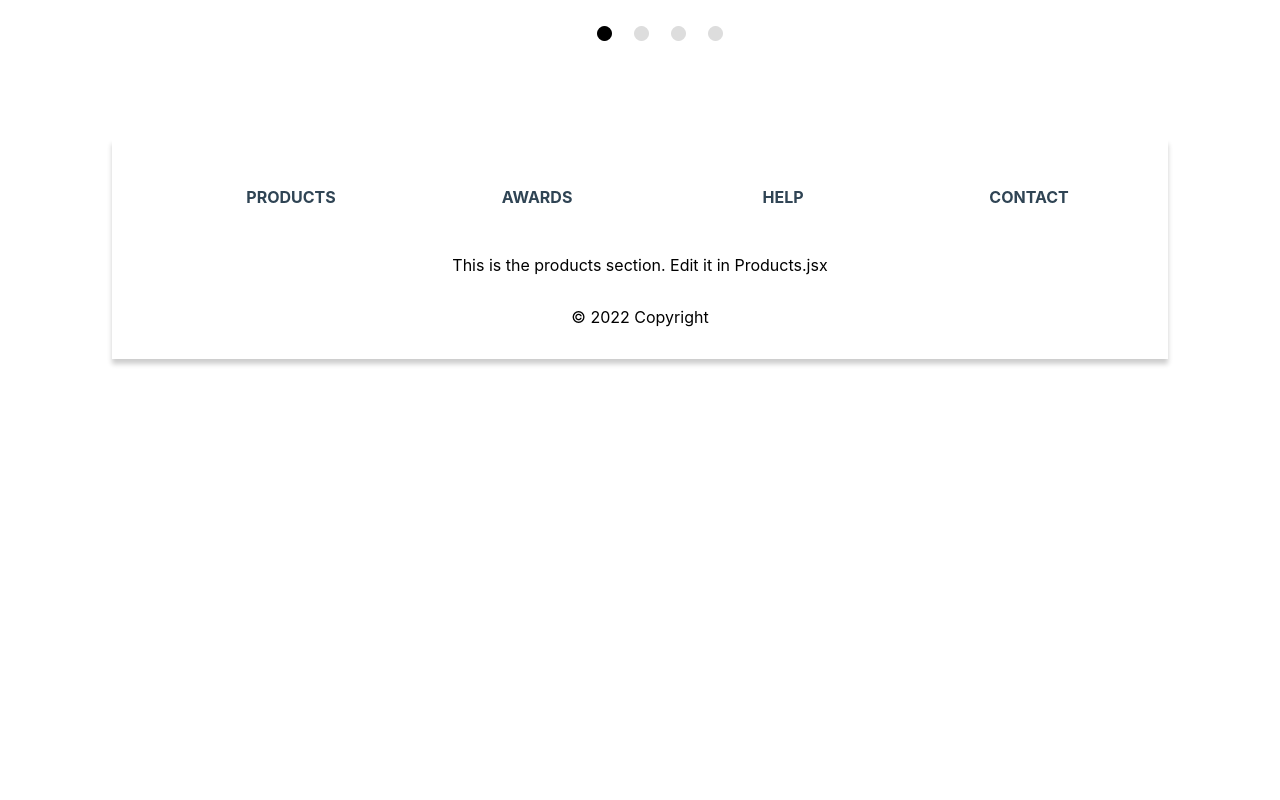
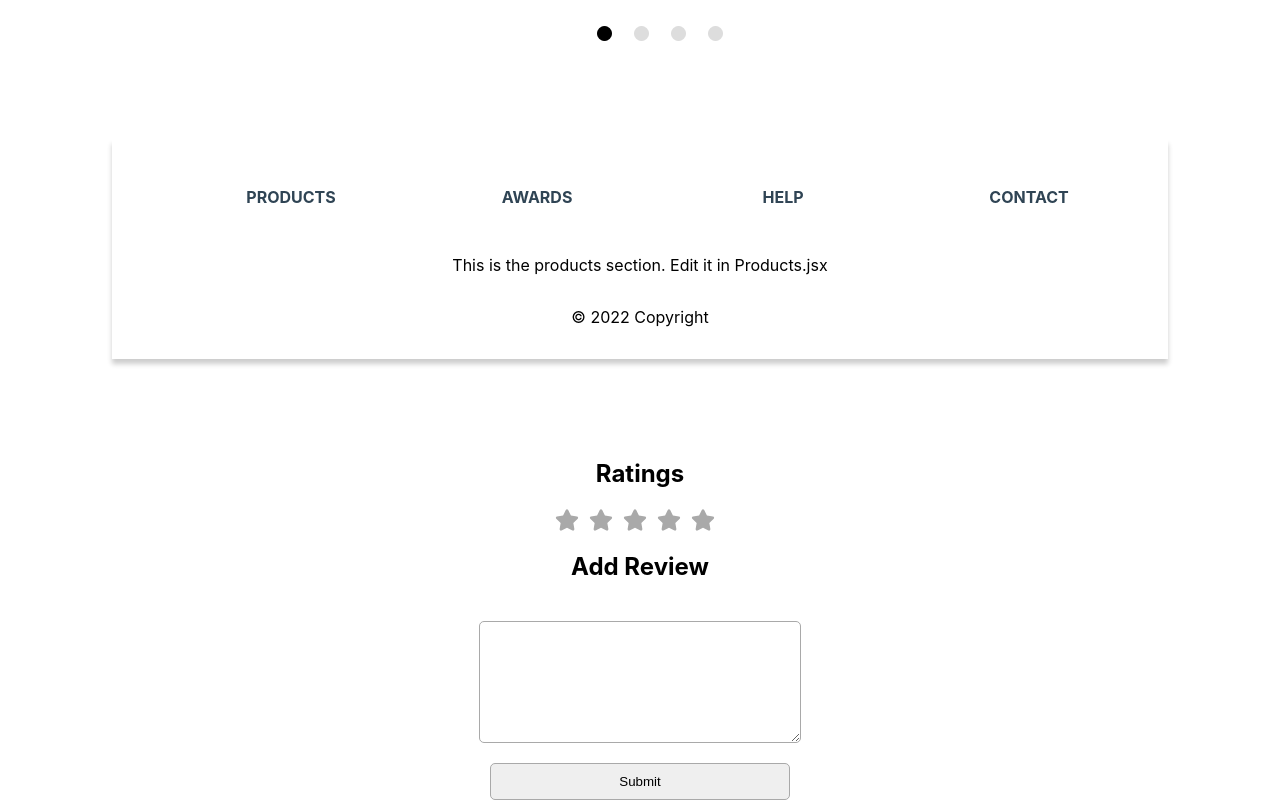
Before and after one commit to DaisyChepyegon/Five-Star-Food-Delivery, a React (Create React App) app in the folder client/: page / in a window 1280 px wide. Shown: the part 580-1380 px from the top of the page. Before the commit the page ends 1019 px from the top, so only its background shows below. Built offline with nearby package versions, Linux system fonts and the light colour scheme.

Commit message:
create rating and review form

```diff
--- a/client/src/App.js
+++ b/client/src/App.js
@@ -1,9 +1,11 @@
 import "./App.css"
 import Home from './Components/home/Home';
+import Reviews from "./Components/Reviews/Reviews";
 function App() {
   return (
     <div className="App">
       <Home />
+      <Reviews/>
     </div>
   );
 }
--- a/client/src/Components/Reviews/Reviews.js
+++ b/client/src/Components/Reviews/Reviews.js
@@ -1,11 +1,121 @@
-import React from 'react'
+import React,{useState} from 'react'
+import { FaStar } from "react-icons/fa";
+
+const colors = {
+  orange: "#FFBA5A",
+  grey: "#a9a9a9"
+
+};
 
 function Reviews() {
+  const [currentValue, setCurrentValue] = useState(0);
+  const [hoverValue, setHoverValue] = useState(undefined);
+  const [review, setReview] = useState("")
+  const stars = Array(5).fill(0)
+
+  function handleSubmit(e) {
+    e.preventDefault();
+    fetch("/menus", {
+      method: "POST",
+      headers: {
+        "Content-Type": "application/json",
+      },
+      body: JSON.stringify({
+        review
+      }),
+    }).then((r) => {
+      if (r.ok) {
+        r.json().then((review) => setReview(review));
+      }
+    });
+  }
+
+  const handleClick = value => {
+    setCurrentValue(value)
+  }
+
+  const handleMouseOver = newHoverValue => {
+    setHoverValue(newHoverValue)
+  };
+
+  const handleMouseLeave = () => {
+    setHoverValue(undefined)
+  }
+
+
   return (
-    <div>
+    <div style={styles.container}>
+      <h2>Ratings </h2>
+      <div style={styles.stars}>
+        {stars.map((_, index) => {
+          return (
+            <FaStar
+              key={index}
+              size={24}
+              onClick={() => handleClick(index + 1)}
+              onMouseOver={() => handleMouseOver(index + 1)}
+              onMouseLeave={handleMouseLeave}
+              color={(hoverValue || currentValue) > index ? colors.orange : colors.grey}
+              style={{
+                marginRight: 10,
+                cursor: "pointer"
+              }}
+            />
+          )
+        })}
+      </div>
+      <form
+      style={styles.form}
+      onSubmit={handleSubmit}>
+      <h2>Add Review</h2>
+      <textarea
+        style={styles.textarea}
+      />
+
+      <button
+        style={styles.button}
+      >
+        Submit
+      </button>
+      </form>
 
     </div>
-  )
-}
+  );
+};
+
+
+const styles = {
+  container: {
+    display: "flex",
+    flexDirection: "column",
+    alignItems: "center"
+  },
+  stars: {
+    display: "flex",
+    flexDirection: "row",
+  },
+  form: {
+    display: "flex",
+    flexDirection: "column",
+    alignItems: "center"
+  },
+  textarea: {
+    border: "1px solid #a9a9a9",
+    borderRadius: 5,
+    padding: 10,
+    margin: "20px 0",
+    minHeight: 100,
+    width: 300
+  },
+  button: {
+    border: "1px solid #a9a9a9",
+    borderRadius: 5,
+    width: 300,
+    padding: 10,
+  }
+
+};
+
+
 
 export default Reviews
--- a/package.json
+++ b/package.json
@@ -1,5 +1,7 @@
 {
   "dependencies": {
+    "icons": "^1.0.0",
+    "react": "^18.2.0",
     "react-dom": "^18.2.0",
     "react-icons": "^4.4.0",
     "react-slider": "^2.0.4",
```
Also changed, not shown: client/src/Components/Reviews/Reviews.css (deleted), 1 other file (tests, documents, lock files or other folders).
